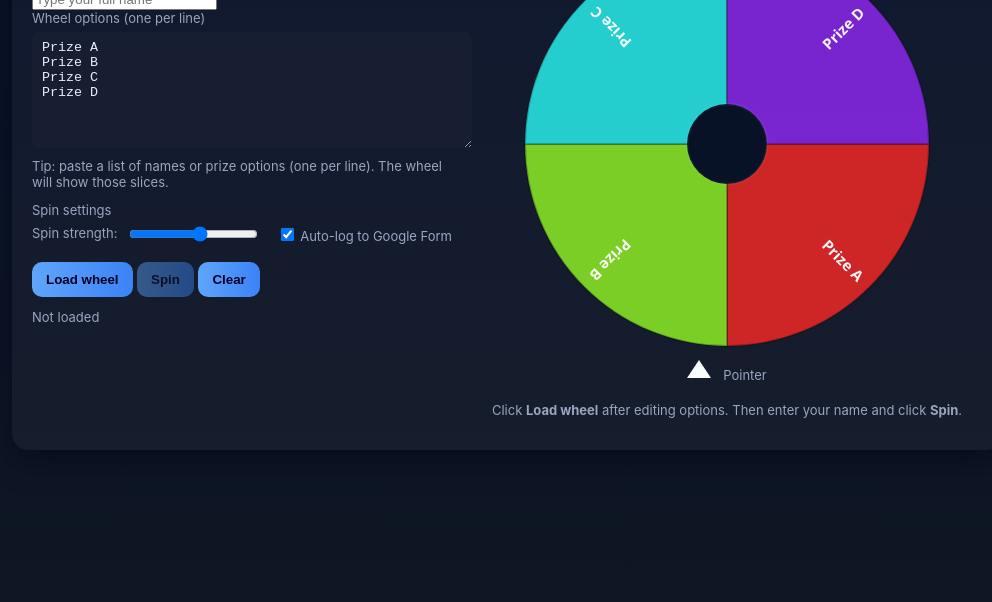
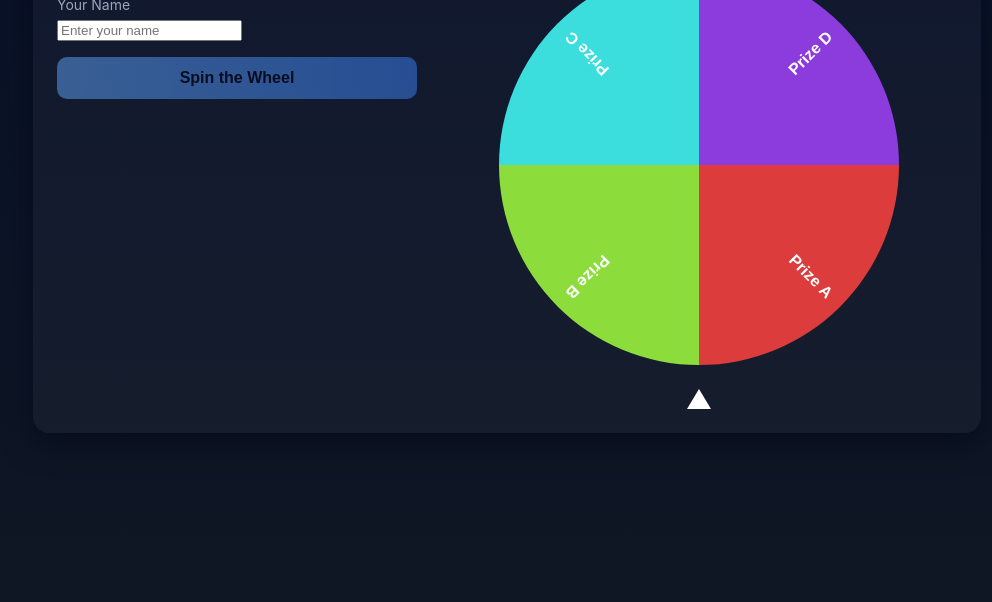
Before and after one commit to tyxshx/spinner, a website: page public/index.html in a window 1280 px wide. Shown: the part 238-840 px from the top of the page, without its empty margins (133-1125 px from the left). Drawn offline with Linux system fonts and the light colour scheme.

Commit message:
index.html

```diff
--- a/public/index.html
+++ b/public/index.html
@@ -2,19 +2,18 @@
 <html lang="en">
 <head>
   <meta charset="utf-8" />
-  <title>Shared Spinner Wheel — enter name & spin</title>
+  <title>Spin & Win</title>
   <meta name="viewport" content="width=device-width,initial-scale=1" />
   <style>
     :root {
       --bg: #0f1724;
-      --card: #0b1220;
       --accent: #60a5fa;
       --muted: #9aa6c0;
     }
     html,body {
       height:100%;
       margin:0;
-      font-family: Inter, system-ui, -apple-system, "Segoe UI", Roboto, "Helvetica Neue", Arial;
+      font-family: Inter, system-ui, sans-serif;
       background: linear-gradient(180deg,#071029 0%, #0f1724 100%);
       color: #e6eef8;
       display:flex;
@@ -23,268 +22,233 @@
       padding:20px;
     }
     .container {
-      width:960px;
+      width:900px;
       max-width:95%;
       background: rgba(255,255,255,0.03);
       border-radius:16px;
-      padding:20px;
+      padding:24px;
       box-shadow: 0 10px 30px rgba(2,6,23,0.6);
       display:grid;
-      grid-template-columns: 420px 1fr;
-      gap:20px;
+      grid-template-columns: 360px 1fr;
+      gap:24px;
     }
-    h1 { margin:0 0 8px 0; font-size:20px;}
-    label { display:block; font-size:13px; color:var(--muted); margin-bottom:6px;}
-    input[type="text"], textarea {
+    h1 {
+      margin:0 0 12px 0;
+      font-size:24px;
+      font-weight:700;
+    }
+    label {
+      display:block;
+      font-size:14px;
+      color:var(--muted);
+      margin-bottom:6px;
+    }
+    input[type="text"] {
       width:100%;
-      padding:8px 10px;
+      padding:10px 12px;
       border-radius:8px;
-      border: none;
-      background: rgba(255,255,255,0.02);
-      color: inherit;
-      resize:vertical;
+      border:none;
+      background: rgba(255,255,255,0.05);
+      color:white;
+      font-size:16px;
     }
-    textarea { min-height:100px; }
-    .wheel-wrap {
-      display:flex;
-      flex-direction:column;
-      align-items:center;
-      gap:12px;
-    }
-    canvas { background: transparent; border-radius:999px; }
-    .controls { width:100%; display:flex; gap:8px; align-items:center; margin-top:6px; }
     button {
-      padding:10px 14px;
+      width:100%;
+      margin-top:16px;
+      padding:12px 16px;
       border-radius:10px;
       border:none;
       cursor:pointer;
+      font-size:16px;
       font-weight:600;
       background: linear-gradient(90deg,var(--accent),#3b82f6);
-      color: #002;
+      color: #001;
     }
-    button:disabled { opacity:0.45; cursor:not-allowed; }
-    .log-success { color: #86efac; font-size:13px;}
+    button:disabled {
+      opacity:0.5;
+      cursor:not-allowed;
+    }
+    canvas { background: transparent; border-radius:999px; }
     .small { font-size:13px; color:var(--muted); margin-top:6px; }
-    .footer { font-size:12px; color:var(--muted); margin-top:12px; }
-    @media (max-width:880px){
+    #logMsg { color:#86efac; margin-top:8px; font-size:14px; }
+    @media(max-width:850px){
       .container { grid-template-columns: 1fr; }
     }
   </style>
 </head>
+
 <body>
-  <div class="container" role="main">
+  <div class="container">
+
+    <!-- LEFT PANEL -->
     <div>
-      <h1>Participant Spin — enter name then spin</h1>
+      <h1>Spin & Win 🎉</h1>
 
-      <label for="participantName">Your name (required)</label>
-      <input id="participantName" placeholder="Type your full name" autocomplete="name" />
+      <label>Your Name</label>
+      <input id="participantName" placeholder="Enter your name" />
 
-      <label for="options">Wheel options (one per line)</label>
-      <textarea id="options" placeholder="e.g. Prize A\nPrize B\nPrize C">Prize A
-Prize B
-Prize C
-Prize D</textarea>
+      <button id="spinBtn" disabled>Spin the Wheel</button>
 
-      <div class="small">Tip: paste a list of names or prize options (one per line). The wheel will show those slices.</div>
+      <div id="lastResult" class="small"></div>
+      <div id="logMsg"></div>
+    </div>
 
-      <div style="margin-top:12px;">
-        <label>Spin settings</label>
-        <div style="display:flex; gap:8px; align-items:center;">
-          <label style="font-size:13px;color:var(--muted);">Spin strength:
-            <input id="spinStrength" type="range" min="1" max="10" value="6" style="vertical-align:middle;margin-left:8px;">
-          </label>
-          <label style="font-size:13px;color:var(--muted);margin-left:auto;">
-            <input type="checkbox" id="autoLog" checked>
-            Auto-log to Google Form
-          </label>
-        </div>
-      </div>
-
-      <div style="margin-top:12px;">
-        <button id="loadBtn">Load wheel</button>
-        <button id="spinBtn" disabled>Spin</button>
-        <button id="clearBtn">Clear</button>
-      </div>
-
-      <div class="footer">
-        <div id="status" class="small">Not loaded</div>
-        <div id="lastResult" class="small" style="margin-top:8px;"></div>
+    <!-- RIGHT PANEL: WHEEL -->
+    <div style="text-align:center;">
+      <canvas id="wheelCanvas" width="420" height="420"></canvas>
+      <div style="display:flex;justify-content:center;margin-top:10px;">
+        <div style="width:0;height:0;border-left:12px solid transparent;border-right:12px solid transparent;border-bottom:20px solid #fff;"></div>
       </div>
     </div>
 
-    <div>
-      <div class="wheel-wrap" aria-hidden="false">
-        <canvas id="wheelCanvas" width="420" height="420" role="img" aria-label="Spinner wheel"></canvas>
-        <div style="display:flex; align-items:center; gap:12px;">
-          <div style="width:0;height:0;border-left:12px solid transparent;border-right:12px solid transparent;border-bottom:18px solid #f8fafc;transform:translateY(-6px)"></div>
-          <div style="font-size:13px;color:var(--muted);">Pointer</div>
-        </div>
-        <div class="small">Click <strong>Load wheel</strong> after editing options. Then enter your name and click <strong>Spin</strong>.</div>
-        <div id="logMsg" class="log-success"></div>
-      </div>
-    </div>
   </div>
 
 <script>
 (() => {
-  // Your Google Form POST URL (correct)
+
+  // ⭐⭐⭐ LOCKED PRIZES — EDIT THIS LIST ⭐⭐⭐
+  const PRIZES = [
+    "Prize A",
+    "Prize B",
+    "Prize C",
+    "Prize D"
+  ];
+  // ⭐⭐⭐ END EDIT ⭐⭐⭐
+
+
+
+  // --- Google Form Settings ---
   const GOOGLE_FORM_ACTION =
     "https://docs.google.com/forms/d/e/1FAIpQLScmIOGE31UP637G0UNNnxXIFMt33ECnIc4vk3QyyYE86yi8og/formResponse";
 
-  // Your Google Form field mappings (correct)
   const FIELD_IDS = {
     name: "entry.2073447998",
     result: "entry.147622954",
     timestamp: "entry.1151054090"
   };
 
+
+
+  // --- ELEMENTS ---
   const canvas = document.getElementById("wheelCanvas");
   const ctx = canvas.getContext("2d");
   const nameInput = document.getElementById("participantName");
-  const optionsInput = document.getElementById("options");
-  const loadBtn = document.getElementById("loadBtn");
   const spinBtn = document.getElementById("spinBtn");
-  const clearBtn = document.getElementById("clearBtn");
-  const status = document.getElementById("status");
+  const lastResult = document.getElementById("lastResult");
   const logMsg = document.getElementById("logMsg");
-  const spinStrength = document.getElementById("spinStrength");
-  const autoLog = document.getElementById("autoLog");
-  const lastResult = document.getElementById("lastResult");
 
-  let options = [];
-  let angles = [];
+
+  // --- WHEEL DATA ---
+  let options = PRIZES.slice();
   let currentRotation = 0;
   let isSpinning = false;
 
-  function parseOptions() {
-    options = optionsInput.value.split("\n").map(s=>s.trim()).filter(Boolean);
-    if (options.length === 0) {
-      options = ["Empty"];
+
+
+  // --- DRAW WHEEL ---
+  function drawWheel() {
+    const size = canvas.width;
+    const cx = size/2;
+    const cy = size/2;
+    const r = cx - 10;
+
+    ctx.clearRect(0,0,size,size);
+
+    const slice = (2*Math.PI) / options.length;
+
+    for (let i = 0; i < options.length; i++) {
+      const start = i * slice;
+      const end = start + slice;
+
+      ctx.beginPath();
+      ctx.moveTo(cx, cy);
+      ctx.arc(cx, cy, r, start + currentRotation, end + currentRotation);
+      ctx.closePath();
+      ctx.fillStyle = `hsl(${(i/options.length)*360} 70% 55%)`;
+      ctx.fill();
+
+      // Text
+      ctx.save();
+      ctx.translate(cx, cy);
+      ctx.rotate((start + end) / 2 + currentRotation);
+      ctx.textAlign = "right";
+      ctx.fillStyle = "white";
+      ctx.font = "bold 16px sans-serif";
+      ctx.fillText(options[i], r - 15, 5);
+      ctx.restore();
     }
   }
 
-  function drawWheel() {
-    const size = Math.min(canvas.width, canvas.height);
-    const cx = canvas.width/2;
-    const cy = canvas.height/2;
-    const r = (size/2) - 8;
-    ctx.clearRect(0,0,canvas.width,canvas.height);
 
-    const slice = 2*Math.PI / options.length;
-    angles = [];
-    for (let i=0;i<options.length;i++) {
-      const start = i * slice;
-      const end = start + slice;
-      angles.push({start,end});
-      const hue = Math.round((i/options.length)*360);
-      ctx.beginPath();
-      ctx.moveTo(cx,cy);
-      ctx.arc(cx,cy,r, start + currentRotation, end + currentRotation);
-      ctx.closePath();
-      ctx.fillStyle = `hsl(${hue}deg 70% 50% / 0.95)`;
-      ctx.fill();
-      ctx.lineWidth = 2;
-      ctx.strokeStyle = "rgba(0,0,0,0.25)";
-      ctx.stroke();
 
-      ctx.save();
-      ctx.translate(cx, cy);
-      const mid = (start + end)/2 + currentRotation;
-      ctx.rotate(mid);
-      ctx.textAlign = "right";
-      ctx.fillStyle = "rgba(255,255,255,0.95)";
-      ctx.font = "bold 15px system-ui, sans-serif";
-      ctx.fillText(options[i], r - 12, 6);
-      ctx.restore();
-    }
+  // --- NAME CHECK ---
+  nameInput.addEventListener("input", () => {
+    spinBtn.disabled = nameInput.value.trim().length === 0;
+  });
 
-    ctx.beginPath();
-    ctx.arc(cx,cy,40,0,Math.PI*2);
-    ctx.fillStyle = "#071226";
-    ctx.fill();
-    ctx.lineWidth = 3;
-    ctx.strokeStyle = "rgba(255,255,255,0.05)";
-    ctx.stroke();
-  }
 
-  function loadWheel() {
-    parseOptions();
-    currentRotation = 0;
-    drawWheel();
-    status.textContent = `Loaded ${options.length} slices.`;
-    spinBtn.disabled = false;
-    logMsg.textContent = "";
-  }
 
-  function angleToIndex(finalAngle) {
-    const normalized = ((-finalAngle + Math.PI/2) % (2*Math.PI) + 2*Math.PI) % (2*Math.PI);
+  // --- SPIN LOGIC ---
+  function angleToIndex(angle) {
+    const normalized = ((-angle + Math.PI/2) % (2*Math.PI) + 2*Math.PI) % (2*Math.PI);
     const slice = (2*Math.PI) / options.length;
     return Math.floor(normalized / slice) % options.length;
   }
 
-  function doSpin() {
+  function spinWheel() {
     if (isSpinning) return;
+
     const name = nameInput.value.trim();
     if (!name) {
-      alert("Please enter your name before spinning.");
-      nameInput.focus();
+      alert("Please enter your name.");
       return;
     }
-    if (options.length === 0) parseOptions();
 
     isSpinning = true;
     spinBtn.disabled = true;
-    loadBtn.disabled = true;
-    clearBtn.disabled = true;
     logMsg.textContent = "";
 
-    const strength = Number(spinStrength.value) || 5;
-    const extra = (Math.random() * (2 + strength)) + (3 + strength);
-    const randomOffset = Math.random() * 2*Math.PI;
+    const extra = Math.random() * 8 + 6; // spin power
+    const randomOffset = Math.random() * 2 * Math.PI;
     const targetRotation = currentRotation + extra * 2*Math.PI + randomOffset;
 
-    const duration = 2500 + (strength*200);
+    const duration = 3200;
     const start = performance.now();
     const startRotation = currentRotation;
 
-    function easeOutCubic(t) { return 1 - Math.pow(1-t, 3); }
+    function easeOutCubic(t){ return 1 - Math.pow(1-t, 3); }
 
-    function frame(now) {
-      const elapsed = now - start;
-      const t = Math.min(1, elapsed / duration);
-      const eased = easeOutCubic(t);
-      currentRotation = startRotation + (targetRotation - startRotation) * eased;
+    function frame(now){
+      const t = Math.min(1, (now - start) / duration);
+      currentRotation = startRotation + (targetRotation - startRotation) * easeOutCubic(t);
       drawWheel();
       if (t < 1) {
         requestAnimationFrame(frame);
       } else {
         isSpinning = false;
-        const idx = angleToIndex(currentRotation);
-        const result = options[idx];
-        status.textContent = `Selected: ${result}`;
-        lastResult.innerHTML = `<strong>${result}</strong> — by ${name}`;
-        if (autoLog.checked) {
-          sendResult(name, result, options.join("\n"));
-        } else {
-          logMsg.textContent = "Auto-log disabled.";
-        }
-        loadBtn.disabled = false;
-        clearBtn.disabled = false;
+        const index = angleToIndex(currentRotation);
+        const result = options[index];
+
+        lastResult.innerHTML = `<strong>${result}</strong> — won by ${name}`;
+        sendResult(name, result);
         spinBtn.disabled = false;
       }
     }
     requestAnimationFrame(frame);
   }
 
-  async function sendResult(name, result, allOptions) {
+
+
+  // --- SEND TO GOOGLE FORM ---
+  async function sendResult(name, result) {
     try {
-      logMsg.textContent = "Logging to Google Form...";
+      logMsg.textContent = "Submitting result...";
 
       const form = new FormData();
       form.append(FIELD_IDS.name, name);
       form.append(FIELD_IDS.result, result);
       form.append(FIELD_IDS.timestamp, new Date().toISOString());
-      form.append("entry_options_backup", allOptions);
+      form.append("entry_options_backup", options.join("\n"));
 
       await fetch(GOOGLE_FORM_ACTION, {
         method: "POST",
@@ -293,29 +257,20 @@ Prize D</textarea>
       });
 
       logMsg.textContent = "Logged ✔";
-    } catch (err) {
-      console.error("sendResult err:", err);
-      logMsg.textContent = "Failed to log";
+    }
+    catch (e) {
+      logMsg.textContent = "Failed to submit.";
     }
   }
 
-  loadBtn.addEventListener("click", loadWheel);
-  spinBtn.addEventListener("click", doSpin);
-  clearBtn.addEventListener("click", () => {
-    optionsInput.value = "";
-    options = [];
-    drawWheel();
-    status.textContent = "Cleared";
-    spinBtn.disabled = true;
-  });
 
-  nameInput.addEventListener("input", () => {
-    spinBtn.disabled = !nameInput.value.trim() || options.length === 0;
-  });
 
-  parseOptions();
+  // INIT
+  spinBtn.addEventListener("click", spinWheel);
   drawWheel();
+
 })();
 </script>
+
 </body>
 </html>
```
